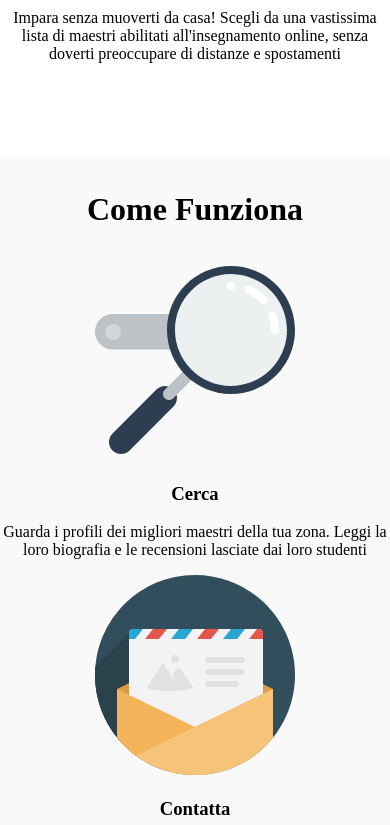
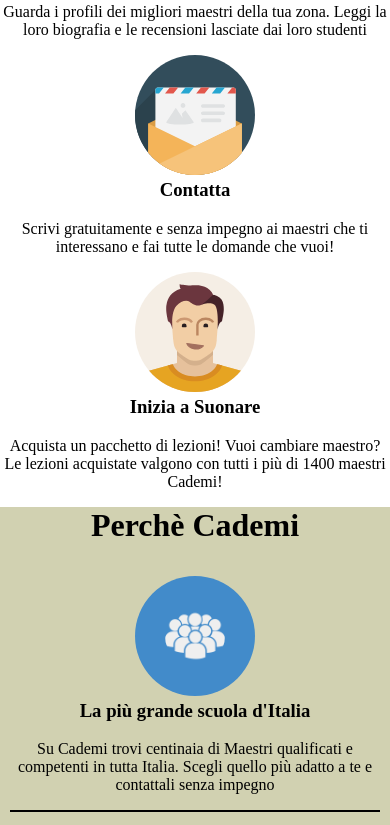
Before and after one commit to Almad0/html-css-resp-wannabe-12bool, a plain HTML site: page index.html in a window 390 px wide. Shown: the part 751-1576 px from the top of the page. Drawn offline with Linux system fonts and the light colour scheme.

Commit message:
Completo 100%
Sistemati i dimensionamenti di testi ed img, sistemati i bg, commentato alcune modifiche, migliorato un po' la visibilità

```diff
--- a/css/style.css
+++ b/css/style.css
@@ -11,13 +11,42 @@
   background-color: #428bca;
   border-radius: 50%;
   padding: 30px;
-  margin-top: 40px;
 }
 
 .grey {
   background-color: #f9f9f9;
+  width: 100vw;
 }
 
-h1, h3, p{
-  margin: 1em 0;
+/* NECESSARI DATO CHE NELL'ORIGINALE NON C'E' IL RESET E QUINDI LE DISTANZE SONO SETTATA DI DEFAULT DAL BROWSER */
+h1, h3, p, hr{
+  margin-bottom: 1em;
 }
+
+@media all and (max-width: 768px) {
+  body{
+    background-color: #d1d1b1;
+  }
+  .container:nth-child(2) {
+  background: white;
+  }
+  .grey{
+    background-color: rgba(255, 0, 0, 0);
+  }
+  .container{
+    margin: 0;
+  }
+  h1, h3, p,{
+    margin: 0;
+  }
+  hr{
+    width: 95%;
+    margin: 0 auto 1rem;
+    border: 1px solid black;
+  }
+
+  img{
+    height: 120px;
+    width: auto;
+  }
+}
```
Also changed, not shown: index.html (+3 -1 lines).
